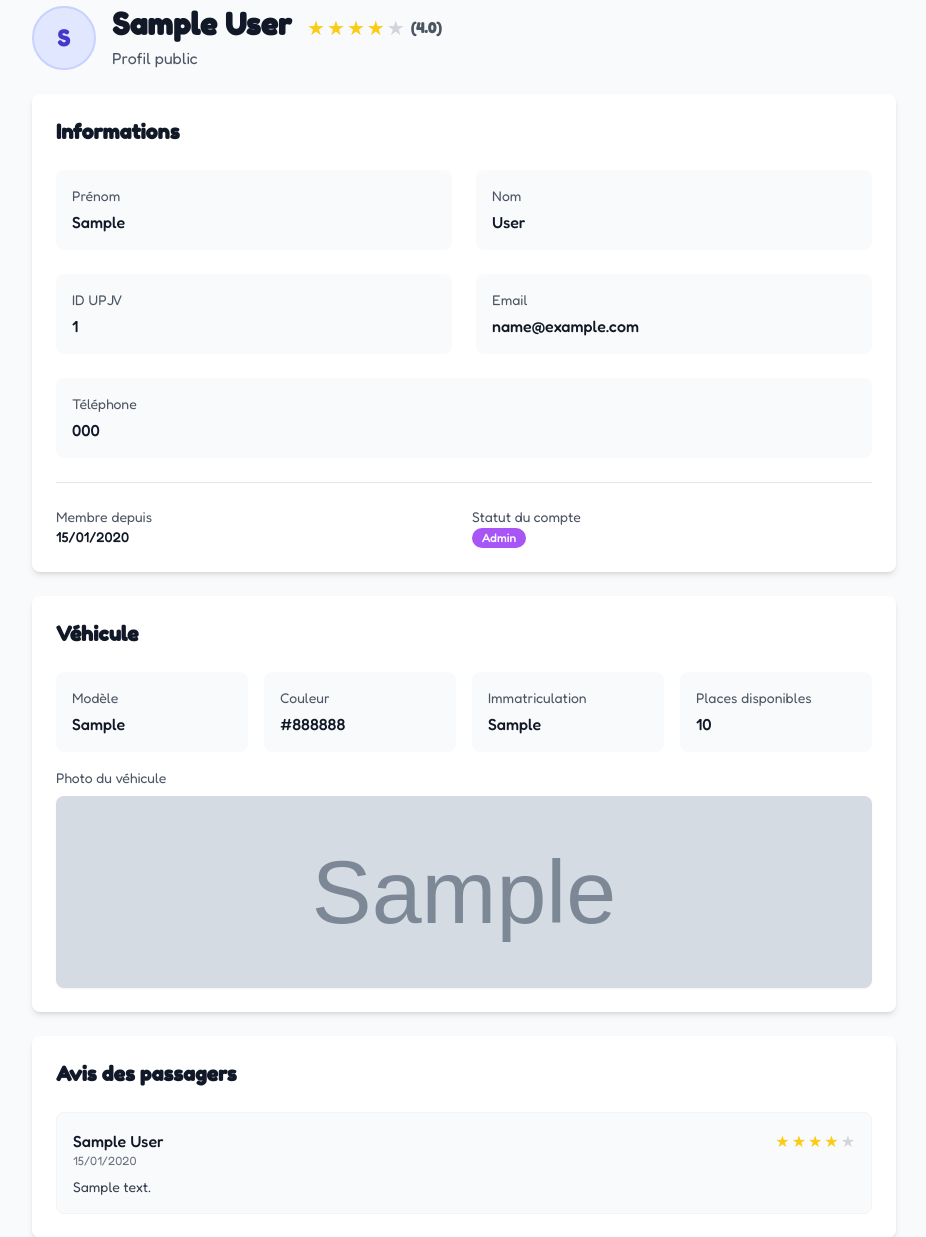
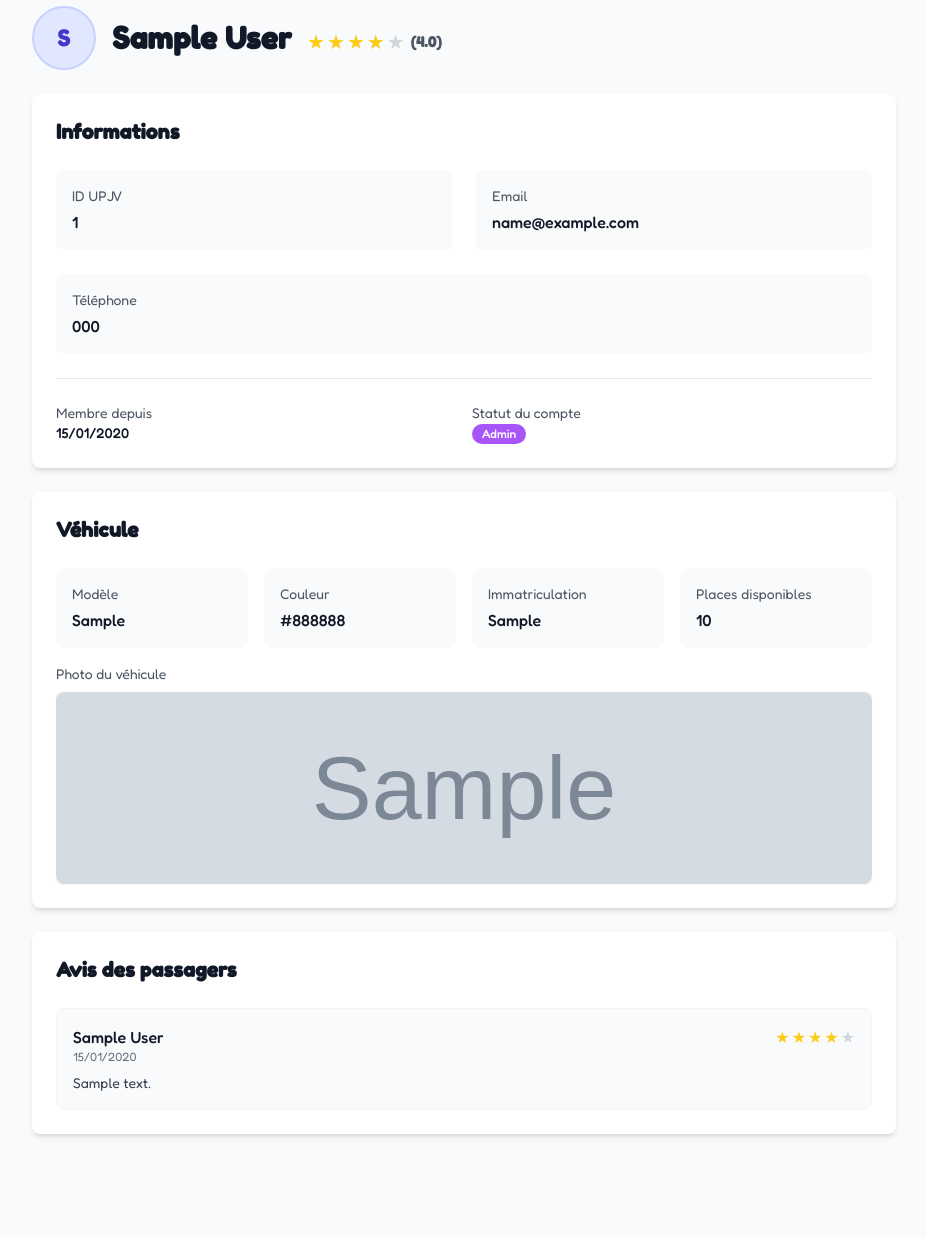
Before and after one commit to agnlt64/go-upjv, a Flask app: page /user/1 in a window 1280 px wide. Shown: the part 90-1327 px from the top of the page, without its empty margins (176-1102 px from the left). After the commit the page ends 1227 px from the top, so only its background shows below. Run offline with Flask 3, Linux system fonts and the light colour scheme; a user stored in the database is signed in; tables that the repository leaves empty hold one stand-in row (values such as "Sample post"); grey boxes marked "Sample" are stand-in pictures; some libraries are stand-ins or nearby versions.

Commit message:
remove useless macro + add link to public page in profile

```diff
--- a/app/templates/macros.html
+++ b/app/templates/macros.html
@@ -184,34 +184,6 @@
 </div>
 {% endmacro %}
 
-{% macro user_info_card(user) %}
-<div class="grid grid-cols-1 md:grid-cols-2 gap-6">
-    <div class="p-4 bg-gray-50 rounded-lg">
-        <p class="text-sm text-gray-600 mb-1">Prénom</p>
-        <p class="font-medium text-gray-900">{{ user.first_name }}</p>
-    </div>
-    <div class="p-4 bg-gray-50 rounded-lg">
-        <p class="text-sm text-gray-600 mb-1">Nom</p>
-        <p class="font-medium text-gray-900">{{ user.last_name }}</p>
-    </div>
-    <div class="p-4 bg-gray-50 rounded-lg">
-        <p class="text-sm text-gray-600 mb-1">ID UPJV</p>
-        <p class="font-medium text-gray-900">{{ user.upjv_id }}</p>
-    </div>
-    <div class="p-4 bg-gray-50 rounded-lg">
-        <p class="text-sm text-gray-600 mb-1">Email</p>
-        <p class="font-medium text-gray-900">{{ user.email }}</p>
-    </div>
-    {% if user.phone_number %}
-    <div class="p-4 bg-gray-50 rounded-lg md:col-span-2">
-        <p class="text-sm text-gray-600 mb-1">Téléphone</p>
-        <p class="font-medium text-gray-900">{{ user.phone_number }}</p>
-    </div>
-    {% endif %}
-</div>
-{{ account_metadata(user) }}
-{% endmacro %}
-
 {% macro vehicle_card(vehicle) %}
 <div class="grid grid-cols-1 md:grid-cols-2 lg:grid-cols-4 gap-4">
     <div class="p-4 bg-gray-50 rounded-lg">
--- a/app/templates/public_profile.html
+++ b/app/templates/public_profile.html
@@ -1,5 +1,5 @@
 {% extends 'base.html' %}
-{% from "macros.html" import user_info_card, vehicle_card, star_rating, review_card %}
+{% from "macros.html" import account_metadata, vehicle_card, star_rating, review_card %}
 
 {% block title %}{{ profile_user.first_name }} {{ profile_user.last_name }} - GoUPJV{% endblock %}
 
@@ -21,14 +21,29 @@
                         </span>
                         {% endif %}
                     </h1>
-                    <p class="text-gray-600 mt-1">Profil public</p>
                 </div>
             </div>
         </div>
 
         <div class="bg-white rounded-lg shadow-md p-6 mb-6">
             <h2 class="text-xl font-semibold text-gray-900 mb-6">Informations</h2>
-            {{ user_info_card(profile_user) }}
+            <div class="grid grid-cols-1 md:grid-cols-2 gap-6">
+                <div class="p-4 bg-gray-50 rounded-lg">
+                    <p class="text-sm text-gray-600 mb-1">ID UPJV</p>
+                    <p class="font-medium text-gray-900">{{ user.upjv_id }}</p>
+                </div>
+                <div class="p-4 bg-gray-50 rounded-lg">
+                    <p class="text-sm text-gray-600 mb-1">Email</p>
+                    <p class="font-medium text-gray-900">{{ user.email }}</p>
+                </div>
+                {% if user.phone_number %}
+                <div class="p-4 bg-gray-50 rounded-lg md:col-span-2">
+                    <p class="text-sm text-gray-600 mb-1">Téléphone</p>
+                    <p class="font-medium text-gray-900">{{ user.phone_number }}</p>
+                </div>
+                {% endif %}
+            </div>
+            {{ account_metadata(user) }}
         </div>
 
         {% if profile_user.vehicle %}
--- a/app/templates/settings.html
+++ b/app/templates/settings.html
@@ -7,8 +7,9 @@
 <main class="flex-grow w-full bg-gray-50 pt-[6rem] pb-8">
     <div class="container mx-auto px-4 max-w-4xl">
         <div class="mb-6">
-            <h1 class="text-3xl font-bold text-gray-900">Mon Profil</h1>
+            <h1 class="text-3xl font-bold text-gray-900">Mon profil</h1>
             <p class="text-gray-600 mt-2">Gérez vos informations personnelles et votre véhicule</p>
+            <a href="{{ url_for('main.public_profile', upjv_id=user.upjv_id) }}" class="text-blue-600 hover:underline">Voir mon profil public</a>
         </div>
 
         {{ flash_messages() }}
@@ -85,7 +86,7 @@
 
         <div class="bg-white rounded-lg shadow-md p-6">
             <div class="flex items-center justify-between mb-6">
-                <h2 class="text-xl font-semibold text-gray-900">Mon Véhicule</h2>
+                <h2 class="text-xl font-semibold text-gray-900">Mon véhicule</h2>
                 {% if user.vehicle %}
                 <button id="editVehicleBtn" type="button"
                     class="p-2 text-sm font-medium text-blue-600 bg-blue-50 rounded-lg hover:bg-blue-100 transition-all">
```
